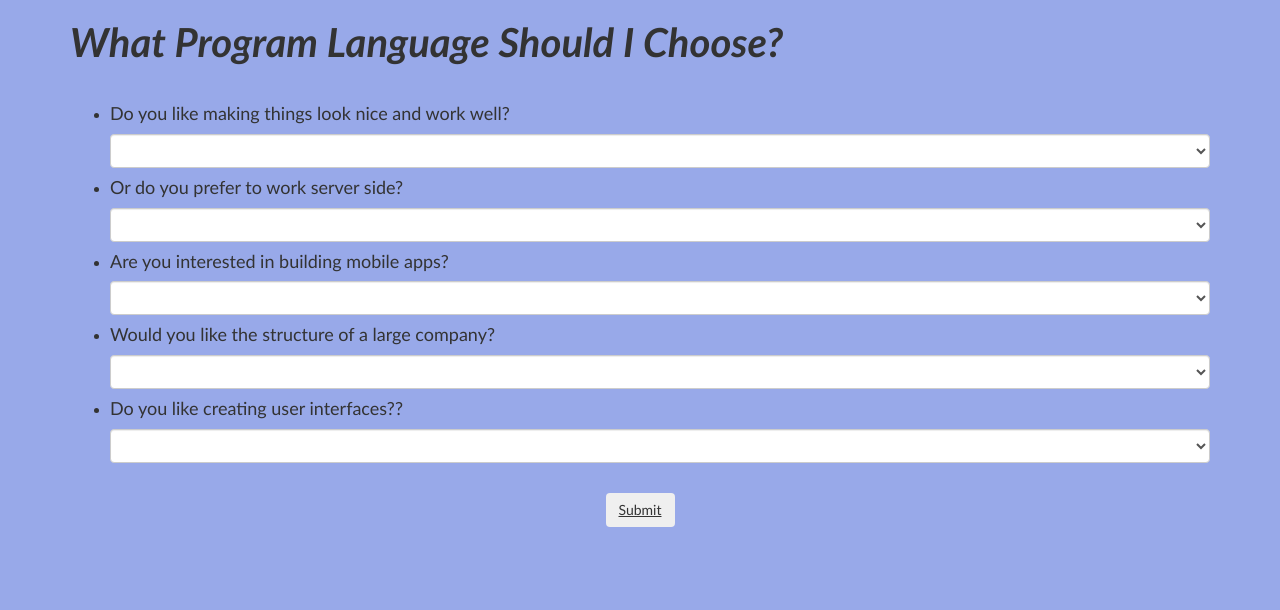
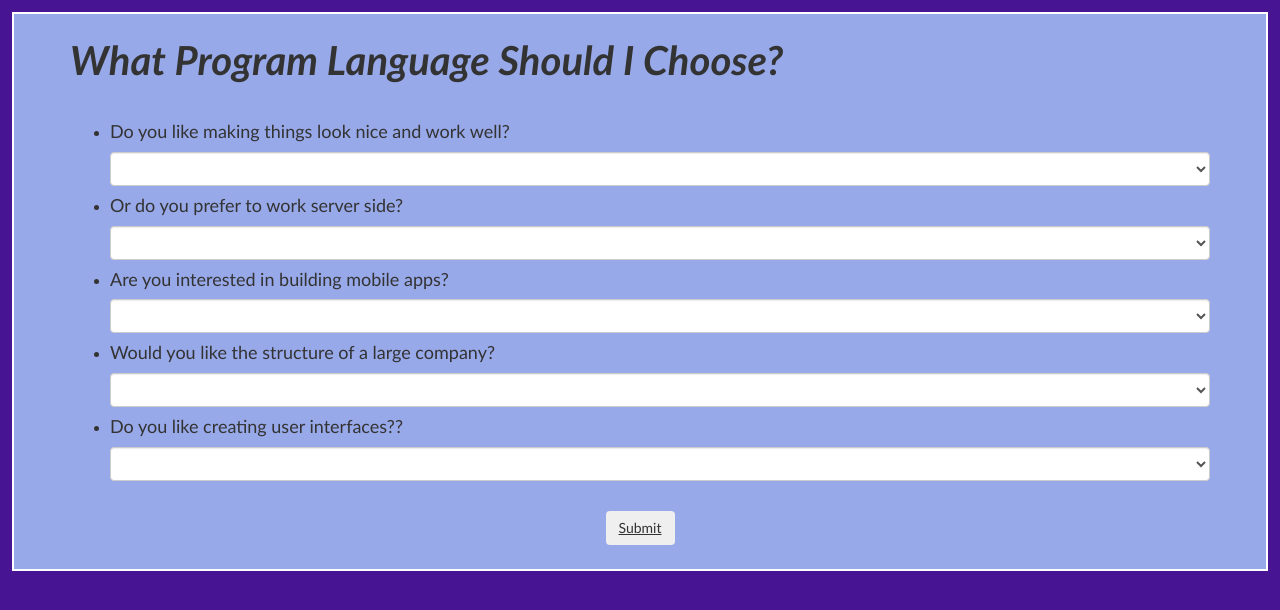
Before and after one commit to frankieGP/js-jQ-indie-project, a plain HTML site: page index.html in a window 1280 px wide. Drawn offline with Linux system fonts and the light colour scheme.

Commit message:
add README text, distinction of back-end and front-end, and a box model.

```diff
--- a/css/styles.css
+++ b/css/styles.css
@@ -12,7 +12,7 @@
 }
 body {
   font-family: Futura, "Trebuchet MS", Arial, sans-serif;
-  background-color: rgb(152, 169, 233);
+  background-color:rgb(71, 20, 148);
 }
 h1 {
   font-weight: bold;
@@ -24,3 +24,9 @@ h1 {
 #steps {
   font-size: 13pt;
 }
+.boxmodel {
+  margin: 12px;
+ border: 2px solid white;
+ padding: 4px;
+ background-color: rgb(152, 169, 233);
+}
--- a/index.html
+++ b/index.html
@@ -9,6 +9,7 @@
         <script src="js/scripts.js"></script>
   </head>
   <body>
+    <div class="boxmodel">
       <div class="container">
         <h1><em>What Program Language Should I Choose?</em></h1>
         <br>
@@ -48,6 +49,7 @@
             <br>
             <button type="submit" class="btn"><u>Submit</u></button>
           </form>
+    </div>
       <br>
       <div id="hidden">
         <p id="tada">You should consider learning <span id="result"></span>!</p>
--- a/js/scripts.js
+++ b/js/scripts.js
@@ -1,3 +1,6 @@
+// This is the // This is the business (or back-end) logic:
+
+
 $(document).ready(function(){
   $("form#choices").submit(function(event) {
     var front = $("select#frontEnd").val();
@@ -5,7 +8,9 @@ $(document).ready(function(){
     var mobile = $("select#mobile").val();
     var large = ($("select#largeCompany").val());
     var interactive = $("select#interactive").val();
-
+    $("#result").text(choice);
+    $("#hidden").fadeIn();
+// This is the business (or back-end) logic:
 
     var choice = function(){
 
@@ -27,8 +32,7 @@ $(document).ready(function(){
 
 
 
-    $("#result").text(choice);
-    $("#hidden").fadeIn();
+
     event.preventDefault()
   });
 });
```
Also changed, not shown: 1 other file. Lines whose indentation alone changed are shown as unchanged.
